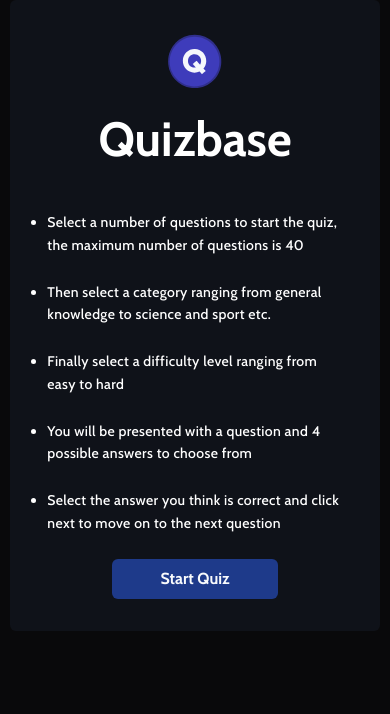
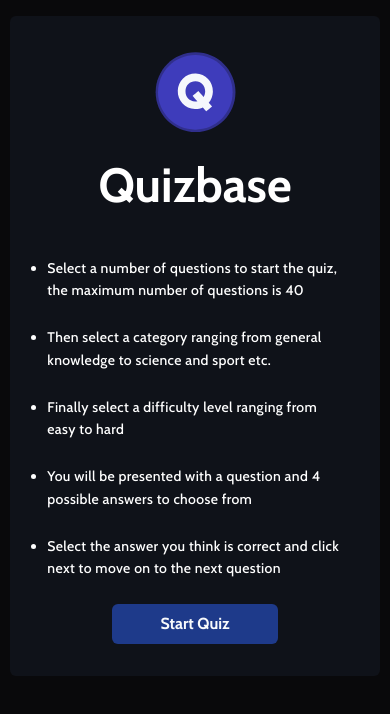
Before and after one commit to Techbrolakes/quizbase, a React (Vite) app: page / in a window 390 px wide. Shown: the top 714 px of the page. Built offline with nearby package versions, Linux system fonts and the light colour scheme.

Commit message:
Feat: Quizbase intro section configs

```diff
--- a/src/components/Intro.tsx
+++ b/src/components/Intro.tsx
@@ -8,11 +8,11 @@ const { GAME_RULES } = SCREEN_TEXTS;
 
 const Intro: React.FC = () => {
    return (
-      <div className="flex flex-col items-center font-charm ">
+      <div className="flex flex-col items-center font-charm pt-4">
          <section className="bg-slate-800 bg-opacity-30 w-[95vw] lg:w-[50vw] py-8 px-2 lg:px-5 rounded-md">
             <article className=" space-y-12">
                <div className="space-y-6">
-                  <Lottie animationData={QuizLogo} className="w-1/6 mx-auto" />
+                  <Lottie animationData={QuizLogo} className="w-1/4 lg:w-1/6 mx-auto" />
                   <h1 className="font-bold text-5xl text-center font-cabin">Quizbase</h1>
                </div>
 
```
